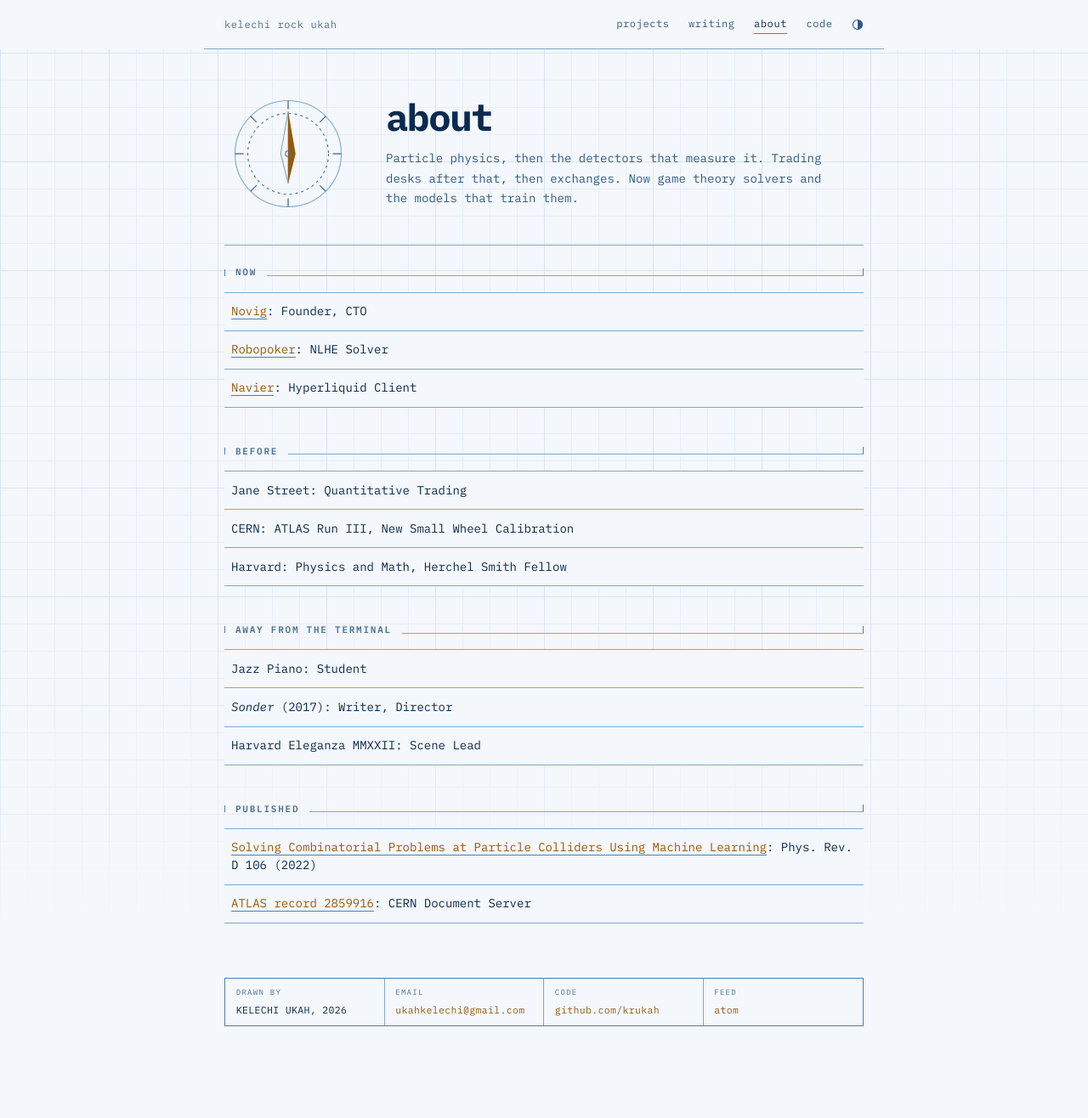
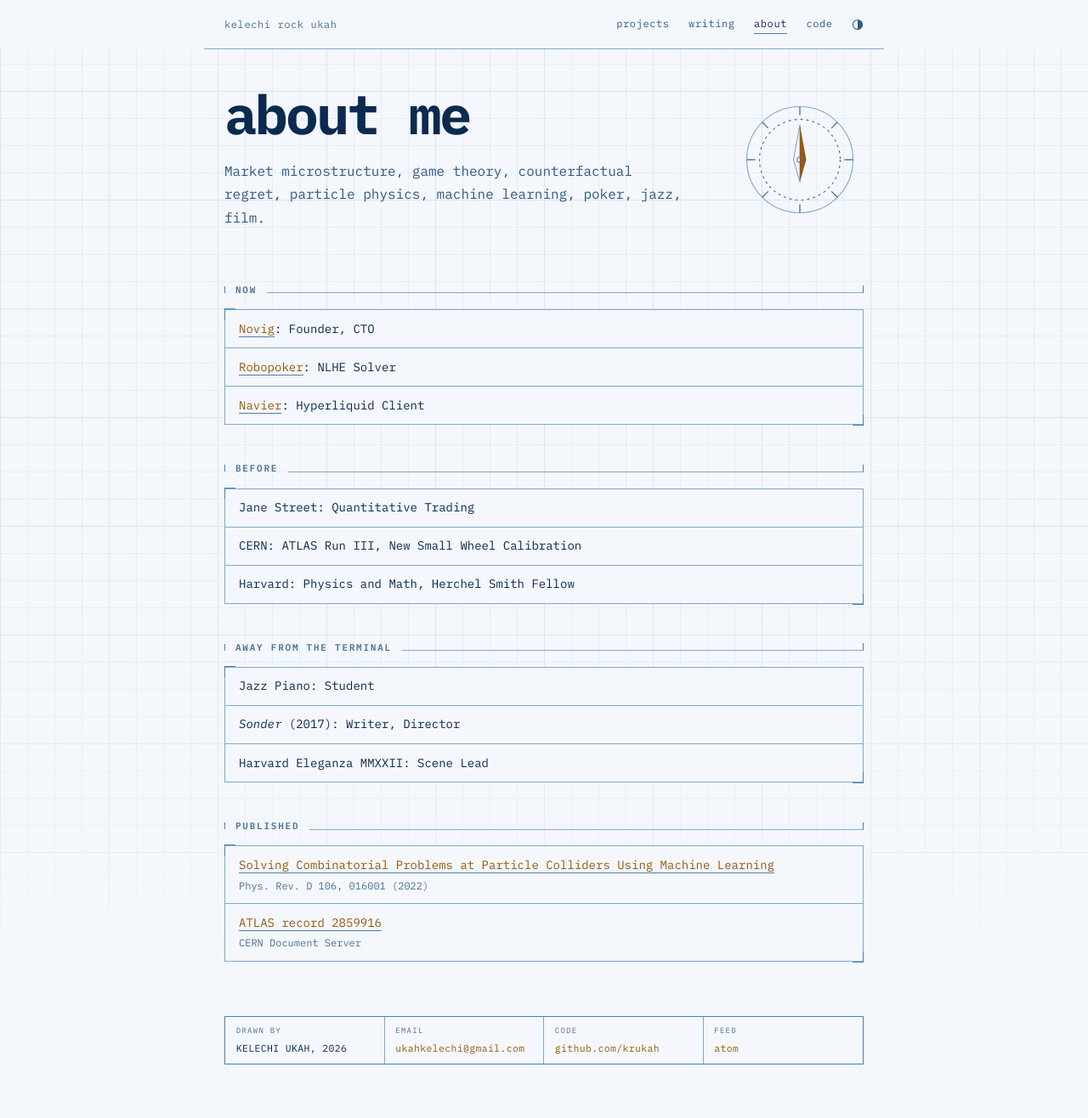
Before and after one commit to krukah/krukah.github.io, a Jekyll site: the page built from about.md, in a window 1280 px wide. Shown: the whole page at 85% size. Built offline with Jekyll 4.4.1, drawn with Linux system fonts in a browser that asks for light colours; before the commit the page ends 1271 px from its top, so only the background shows below that.

Commit message:
/about/ takes the home hero's shape
- The register header is now the hero itself: .hero__word and .hero__say,
  the same classes the home page uses, so parity holds by construction
  rather than by matching numbers. Plate moves to the right.
- Title is "about me", set at the wordmark's size.
- The lead is a list of interests rather than a sentence.
- Published entries break over two lines, link then citation.
- Register lists close on all four sides with corner ticks, like the
  project panels.
- The compass needle is shorter and narrower.

Co-Authored-By: Claude Opus 5 (1M context) <noreply@anthropic.com>
Claude-Session: https://claude.ai/code/session_01WKRWbRJxvuzNYtA3TgFuUg

```diff
--- a/_layouts/page.html
+++ b/_layouts/page.html
@@ -3,8 +3,18 @@ layout: default
 ---
 {%- if page.register %}<div class="field" aria-hidden="true"></div>{% endif %}
 <div class="wrap">
-  {%- if page.plate %}
-  <header class="post__head{% if page.register %} post__head--reg{% endif %}">
+  {%- if page.register %}
+  <div class="hero hero--reg">
+    <div>
+      <h1 class="hero__word">{{ page.title }}</h1>
+      {%- if page.lead %}
+      <p class="hero__say">{{ page.lead }}</p>
+      {%- endif %}
+    </div>
+    {%- if page.plate %}{% include plate.html name=page.plate scale='lg' %}{% endif %}
+  </div>
+  {%- elsif page.plate %}
+  <header class="post__head">
     {% include plate.html name=page.plate scale='lg' %}
     <div>
       <h1 class="post__title">{{ page.title }}</h1>
--- a/about.md
+++ b/about.md
@@ -1,12 +1,11 @@
 ---
 layout: page
-title: about
+title: about me
 plate: compass
 register: true
 lead: >-
-  Particle physics, then the detectors that measure it. Trading desks after
-  that, then exchanges. Now game theory solvers and the models that train
-  them.
+  Market microstructure, game theory, counterfactual regret, particle
+  physics, machine learning, poker, jazz, film.
 description: >-
   Kelechi Rock Ukah — founder and CTO at Novig, writing about markets,
   software, physics, game theory, and film.
@@ -32,6 +31,5 @@ description: >-
 
 ## Published
 
-- [Solving Combinatorial Problems at Particle Colliders Using Machine
-  Learning](https://arxiv.org/html/2201.02205v2): Phys. Rev. D 106 (2022)
-- [ATLAS record 2859916](https://cds.cern.ch/record/2859916): CERN Document Server
+- [Solving Combinatorial Problems at Particle Colliders Using Machine Learning](https://arxiv.org/html/2201.02205v2)<span class="ref">Phys. Rev. D 106, 016001 (2022)</span>
+- [ATLAS record 2859916](https://cds.cern.ch/record/2859916)<span class="ref">CERN Document Server</span>
--- a/assets/css/main.css
+++ b/assets/css/main.css
@@ -284,10 +284,13 @@ main{position:relative}
    /about/ is a list of facts, not an essay, so it is set the way the rest
    of the site sets data: mono, full width, headings as banded dimension
    rules, entries on hairlines. Posts keep the prose treatment above. */
-.post__head--reg .post__title{font-family:var(--mono); font-weight:700;
-  font-size:clamp(28px,4.6vw,44px); letter-spacing:-.03em; line-height:1}
-.post__head--reg .post__sub{font-family:var(--mono); font-size:14px;
-  line-height:1.7}
+.hero--reg{display:grid; gap:2rem; grid-template-columns:1fr;
+  align-items:center}
+@media(min-width:720px){
+  .hero--reg{grid-template-columns:minmax(0,1fr) 150px; gap:2.5rem}
+}
+.hero--reg .plate{width:150px; justify-self:start}
+@media(min-width:720px){ .hero--reg .plate{justify-self:end} }
 
 .prose--reg{max-width:none; font-family:var(--mono); font-size:14px;
   padding-top:1.5rem}
@@ -299,12 +302,19 @@ main{position:relative}
   background:var(--line2)}
 .prose--reg h2::after{content:""; flex:1; height:8px;
   border-bottom:1px solid var(--line); border-right:1px solid var(--line2)}
-.prose--reg ul{list-style:none; margin:1rem 0 0; padding:0;
-  background:var(--bg)}
-.prose--reg li{margin:0; padding:.72rem .5rem;
+.prose--reg ul{position:relative; list-style:none; margin:1rem 0 0;
+  padding:0; background:var(--bg);
+  border-left:1px solid var(--line); border-right:1px solid var(--line)}
+.prose--reg ul::before,.prose--reg ul::after{content:""; position:absolute;
+  width:12px; height:12px; border:1px solid var(--line2)}
+.prose--reg ul::before{top:-1px; left:-1px; border-right:0; border-bottom:0}
+.prose--reg ul::after{bottom:-1px; right:-1px; border-left:0; border-top:0}
+.prose--reg li{margin:0; padding:.72rem 1rem;
   border-bottom:1px solid var(--line); line-height:1.5}
 .prose--reg li:first-child{border-top:1px solid var(--line)}
 .prose--reg li + li{margin-top:0}
+.prose--reg .ref{display:block; margin-top:.3rem; font-size:12px;
+  color:var(--faint)}
 .prose--reg hr{margin:2.75rem 0 1.25rem}
 .prose--reg p{max-width:var(--measure); font-size:12.5px; line-height:1.85;
   color:var(--faint)}
```
Also changed, not shown: _includes/plates/compass.svg.
